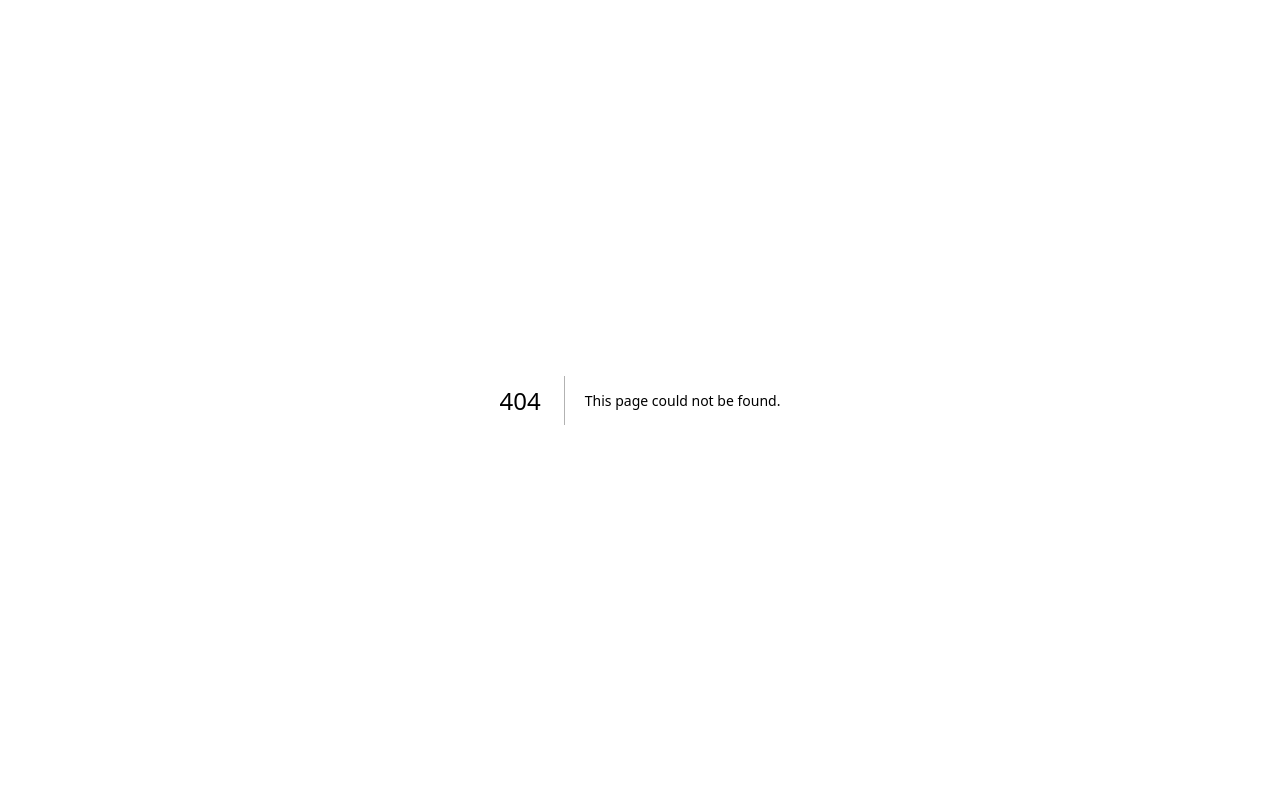
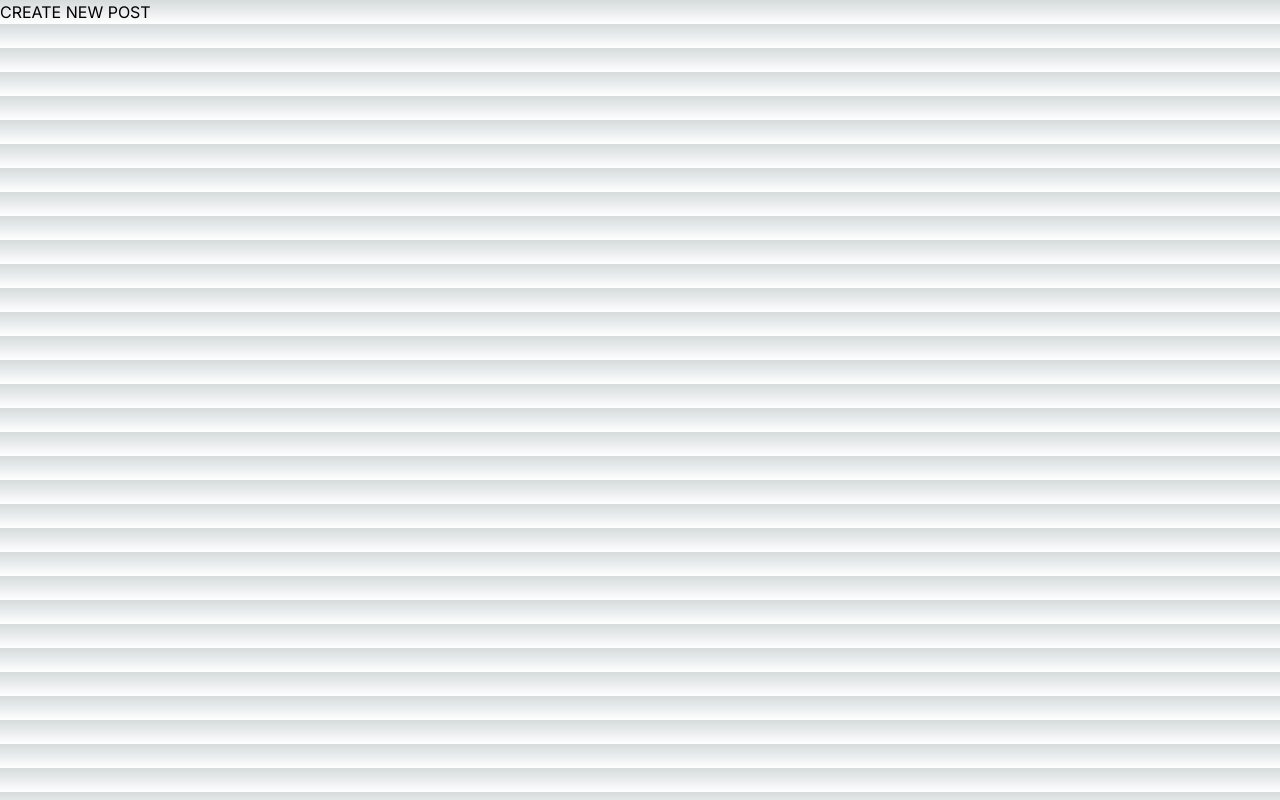
Before and after one commit to NTiger07/nextjs-crash, a Next.js app: page /posts/new in a window 1280 px wide. Before the commit this address had no page. Built offline with nearby package versions, Linux system fonts and the light colour scheme.

Commit message:
added nested route for posts

```diff
--- /dev/null
+++ b/app/posts/new/page.jsx
@@ -0,0 +1,7 @@
+import React from "react";
+
+const New = () => {
+  return <div>CREATE NEW POST</div>;
+};
+
+export default New;
--- /dev/null
+++ b/app/posts/page.jsx
@@ -0,0 +1,7 @@
+import React from "react";
+
+const Posts = () => {
+  return <div>POSTS</div>;
+};
+
+export default Posts;
--- a/app/user/page.jsx
+++ b/app/user/page.jsx
@@ -1,8 +1,8 @@
 import React from "react";
 
 // localhost:3000/user
-const Page = () => {
+const User = () => {
   return <div>Hello User!!!</div>;
 };
 
-export default Page;
+export default User;
```
